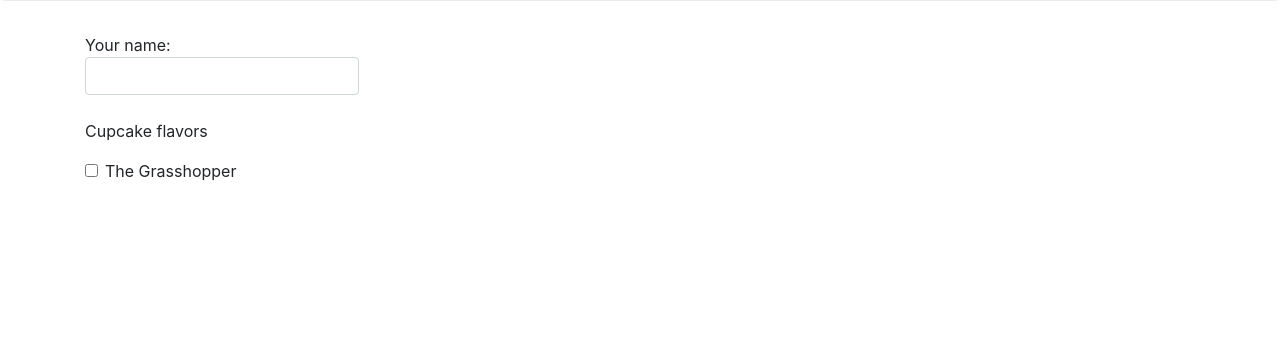
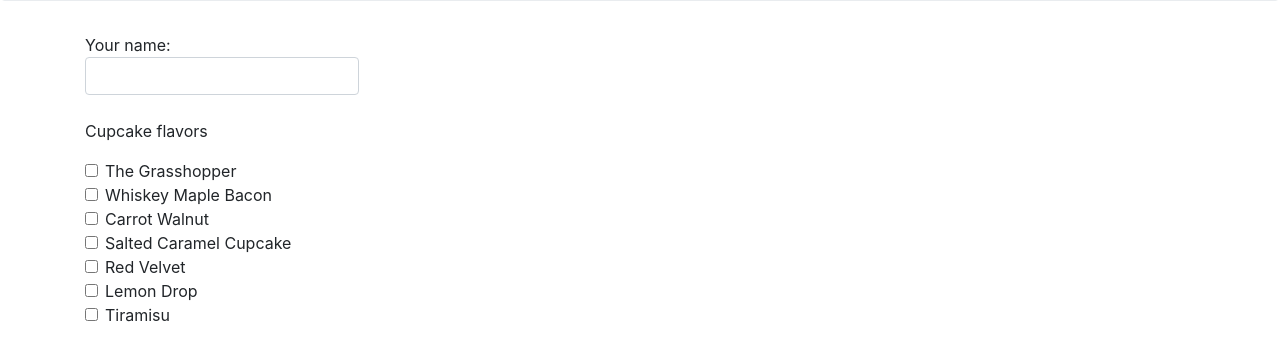
Before and after one commit to Someguy56/cupcakes, a PHP site: page / in a window 1280 px wide. Shown: the part 175-536 px from the top of the page. Run offline with PHP 8.4, Linux system fonts and the light colour scheme.

Commit message:
Created the flavors array and used it to print all the flavors checkboxes

```diff
--- a/index.php
+++ b/index.php
@@ -21,12 +21,20 @@
                     </label>
                 </div>
                 <p>Cupcake flavors</p>
-                <div class="form-check">
-                    <label class="form-check-label">
-                        <input class="form-check-input" type="checkbox" name="scoops[]">
-                        The Grasshopper
-                    </label>
-                </div>
+                <?php
+                $flavors = array("grasshopper"=>"The Grasshopper","maple"=>"Whiskey Maple Bacon",
+                    "carrot"=>"Carrot Walnut","caramel"=>"Salted Caramel Cupcake","velvet"=>"Red Velvet",
+                    "lemon"=>"Lemon Drop","tiramisu"=>"Tiramisu");
+                foreach ($flavors as $flavor => $name)
+                {
+                    echo '<div class="form-check">
+                        <label class="form-check-label">
+                            <input class="form-check-input" type="checkbox" name="'.$flavor.'">
+                            '.$name.'
+                        </label>
+                    </div>';
+                }
+                ?>
             </div>
         </div>
     </div>
```
